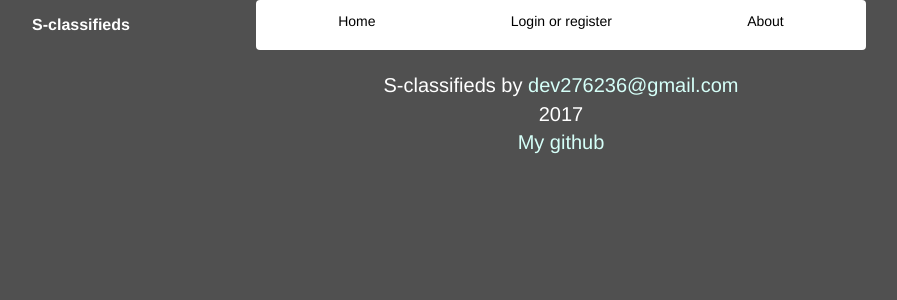
After one commit to developer2020github/s_classifieds, a Flask app: page /about in a window 1280 px wide. The commit adds this page. Shown: the top 300 px of the page, without its empty margins (79-976 px from the left). Run offline with Flask 2, Linux system fonts and the light colour scheme; some libraries are stand-ins or nearby versions.

Commit message:
Added "about" page

```diff
--- a/s_classifieds/main.py
+++ b/s_classifieds/main.py
@@ -455,6 +455,14 @@ def index():
                            cities=cities, page_info=get_page_info())
 
 
+@app.route('/about')
+def about():
+    """
+    :return: about page
+    """
+    return render_template("about.html",  page_info=get_page_info())
+
+
 @app.route('/update_ads_list')
 def show_more_ads():
     """
--- a/s_classifieds/static/css/style.css
+++ b/s_classifieds/static/css/style.css
@@ -208,3 +208,19 @@ body {
     white-space: pre-wrap;
     text-align: left;
 }
+
+.about-text{
+    color: white;
+    text-align: center;
+    font-size: 20px;
+}
+
+.about-text a:link {
+    color: #D5FFF8;
+
+}
+
+.about-text a:visited {
+    color: #4B53FF;
+
+}
--- /dev/null
+++ b/s_classifieds/templates/about.html
@@ -0,0 +1,29 @@
+<!doctype html>
+<html>
+
+<head>
+    <meta name="viewport" content="width=device-width, initial-scale=1.0">
+    <link rel="stylesheet" type="text/css" href="{{ url_for('static', filename='css/bootstrap.min.css') }}">
+    <link rel="stylesheet" type="text/css" href="{{ url_for('static', filename='css/style.css') }}">
+    </head>
+<body>
+
+<div class="container-fluid">
+    {% include 'nav_bar_row.html' %}
+
+    <div class="row about-text">
+        <div class="col-md-3"></div>
+            <div class="col-md-6">
+            <div>S-classifieds by <a href="mailto:dev276236@gmail.com">dev276236@gmail.com</a></div>
+            <div>2017</div>
+            <div><a href="https://github.com/developer2020github">My github</a></div>
+
+        <div class="col-md-3"></div>
+    </div>
+
+
+</div>
+
+</body>
+
+</html>
--- a/s_classifieds/templates/nav_bar_row.html
+++ b/s_classifieds/templates/nav_bar_row.html
@@ -32,7 +32,9 @@
                     <a class="nav-link nav-link-custom1" href="{{ url_for('login_or_register') }}">Login or register</a>
                 </li>
                  {% endif %}
-
+                <li class="nav-item nav-item-custom1">
+                    <a class="nav-link nav-link-custom1" href="{{ url_for('about') }}">About</a>
+                </li>
 
 
             </ul>
```
